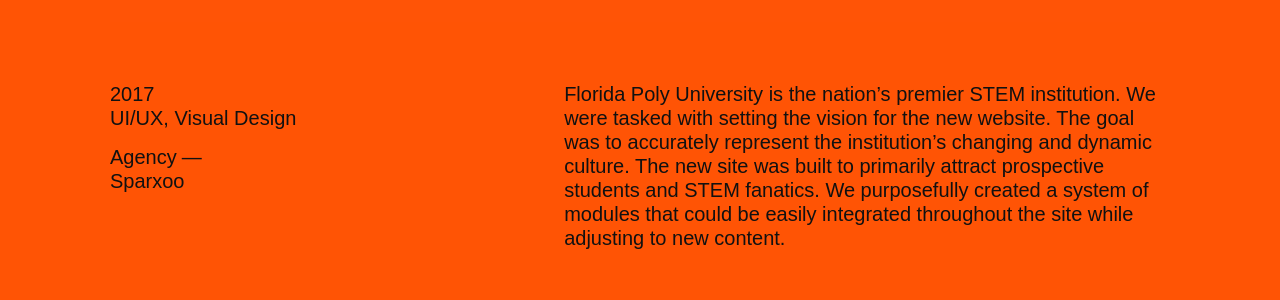
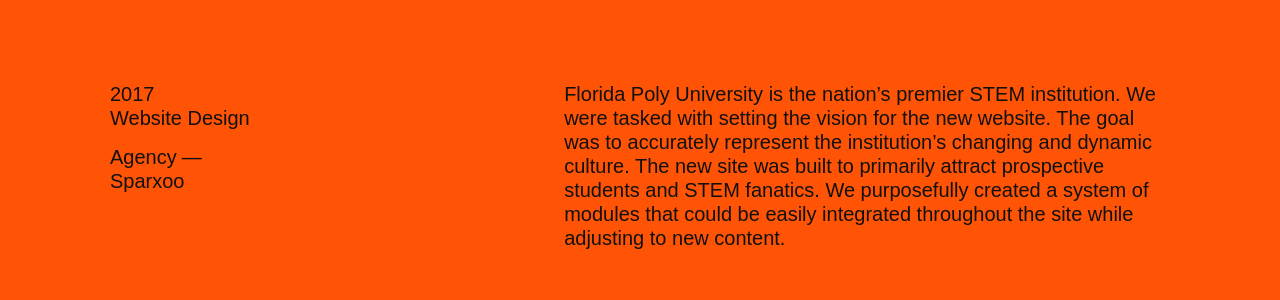
Before and after one commit to jgancena/portfolio, a Jekyll site: the page built from _projects/florida-poly.md, in a window 1280 px wide and 900 px high, scrolled down 612 px. Shown: the part 153-453 px from the top of the window. Built offline with Jekyll 4.4.1, drawn with Linux system fonts in a browser that asks for light colours; nearby versions of some CDN libraries.

Commit message:
Update florida-poly.md

```diff
--- a/_projects/florida-poly.md
+++ b/_projects/florida-poly.md
@@ -5,7 +5,7 @@
 featuredImage: flpoly-hero.jpg
 date: 2018-01-01
 year: 2017
-type: UI/UX, Visual Design
+type: Website Design
 agency: Sparxoo
 description: Florida Poly University is the nation’s premier STEM institution. We were tasked with setting the vision for the new website. The goal was to accurately represent the institution’s changing and dynamic culture. The new site was built to primarily attract prospective students and STEM fanatics. We purposefully created a system of modules that could be easily integrated throughout the site while adjusting to new content.
 img1: flpoly1.jpg
```
